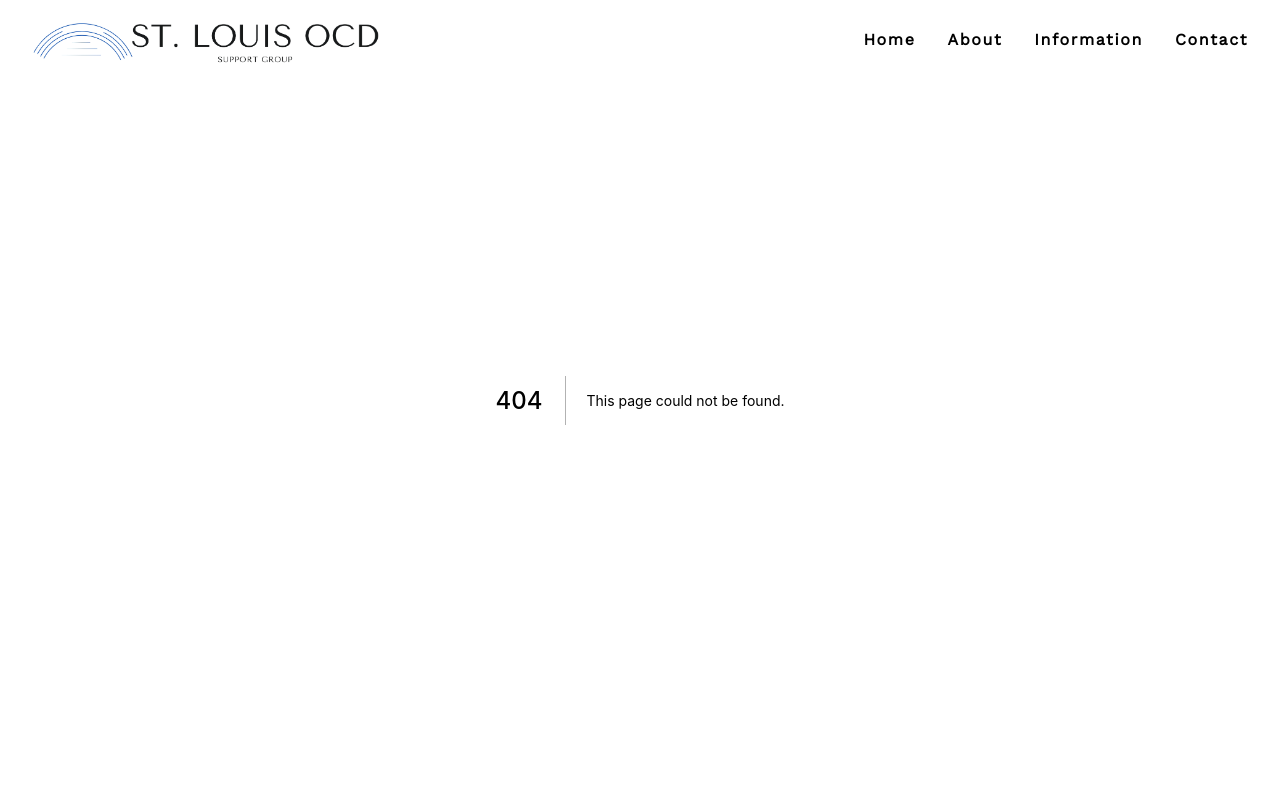
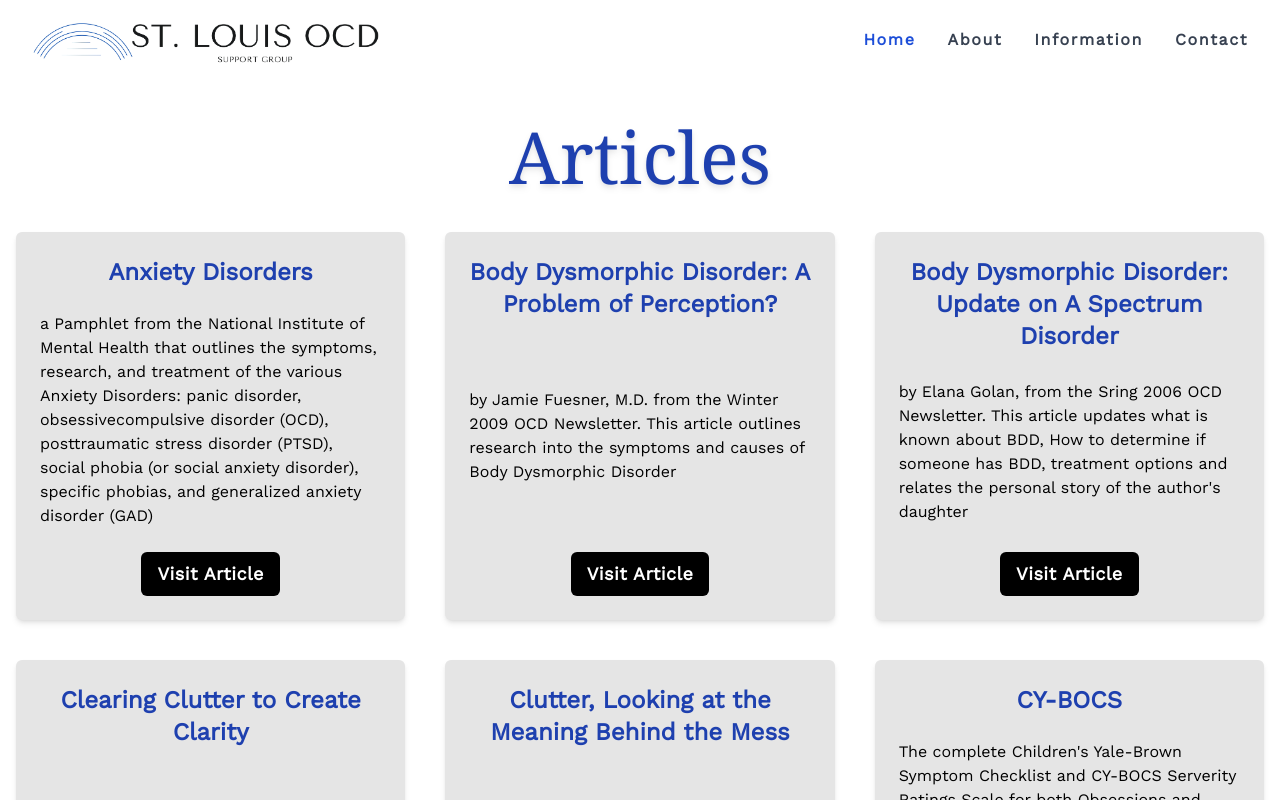
Before and after one commit to brianprost/stl-ocd-website, a Next.js app: page /articles in a window 1280 px wide. Before the commit this address had no page. Shown: the top 800 px of the page. Built offline with nearby package versions, Linux system fonts and the light colour scheme; a web font is replaced by a local one; what tailwind-animatecss would draw is missing.

Commit message:
articles page design

```diff
--- a/components/Landing.jsx
+++ b/components/Landing.jsx
@@ -1,7 +1,6 @@
 export default () => {
   return (
     <section className="flex justify-center bg-white-100 pb-12 h-full" id="home">
-      {/* <div className="grid px-8 py-4 mx-auto lg:pt-48 lg:pb-16"> */}
       <div className="flex justify-center items-center px-8 pt-20 lg:pt-48 lg:pb-16 ">
           <div className="w-5/6 md:w-1/2 ">
             <h1 className="text-7xl py-16 md:pb-0 md:text-8xl lg:text-7xl xl:text-8xl tracking-wide text-center text-gray-900 font-title md:leading-2 ">
--- a/components/Layout.jsx
+++ b/components/Layout.jsx
@@ -3,7 +3,7 @@ import Navbar from "./Navbar";
 
 const Layout = ({ children }) => {
   return (
-    <div>
+    <div className="flex flex-col h-screen justify-between">
       <Navbar />
       { children }
     </div>
--- a/components/Navbar.jsx
+++ b/components/Navbar.jsx
@@ -6,8 +6,8 @@ function Navbar() {
   // make the navigation titles icons instead
   const [isOpen, setIsOpen] = useState(false);
   return (
-    <section>
-      <nav className="bg-white fixed w-full">
+    <div className="fixed w-full object-cover">
+      <nav className="bg-white w-full">
         <div className="max-w-7xl mx-auto px-4 sm:px-6 lg:px-8">
             <div className="container flex flex-wrap items-center justify-between h-20">
               <div className="h-3/4 md:h-full relative">
@@ -21,28 +21,24 @@ function Navbar() {
                 <div className="flex flex-col mt-4 md:flex-row md:space-x-8 md:mt-0  md:font-bold tracking-widest">
                   <Link
                     href="/"
-                    className="block py-2 pr-4 pl-3 text-white bg-blue-700 rounded md:bg-transparent md:text-blue-700 md:p-0 hover:scale-125"
                   >
-                    <a>Home</a>
+                    <a className="block py-2 pr-4 pl-3 text-white bg-blue-700 rounded md:bg-transparent md:text-blue-700 md:p-0 hover:scale-125">Home</a>
                   </Link>
 
                   <Link
                     href="/#about"
-                    className="block py-2 pr-4 pl-3 text-gray-700 hover:bg-gray-50 md:hover:bg-transparent md:border-0 md:hover:text-blue-700 md:p-0 hover:scale-125"
                   >
-                    <a>About</a>
+                    <a className="block py-2 pr-4 pl-3 text-gray-700 hover:bg-gray-50 md:hover:bg-transparent md:border-0 md:hover:text-blue-700 md:p-0 hover:scale-125">About</a>
                   </Link>
                   <Link
                     href="/#information"
-                    className="block py-2 pr-4 pl-3 text-gray-700 hover:bg-gray-50 md:hover:bg-transparent md:border-0 md:hover:text-blue-700 md:p-0 hover:scale-125"
                   >
-                    <a>Information</a>
+                    <a className="block py-2 pr-4 pl-3 text-gray-700 hover:bg-gray-50 md:hover:bg-transparent md:border-0 md:hover:text-blue-700 md:p-0 hover:scale-125">Information</a>
                   </Link>
                   <Link
                     href="/#contact"
-                    className="block py-2 pr-4 pl-3 text-gray-700 hover:bg-gray-50 md:hover:bg-transparent md:border-0 md:hover:text-blue-700 md:p-0 hover:scale-125"
                   >
-                    <a>Contact</a>
+                    <a className="block py-2 pr-4 pl-3 text-gray-700 hover:bg-gray-50 md:hover:bg-transparent md:border-0 md:hover:text-blue-700 md:p-0 hover:scale-125">Contact</a>
                   </Link>
                 </div>
               </div>
@@ -143,7 +139,7 @@ function Navbar() {
           )}
         </Transition>
       </nav>
-    </section>
+    </div>
   );
 }
 
--- a/components/articles/index.jsx
+++ /dev/null
@@ -1,28 +0,0 @@
-import { Articles } from "../../data/Articles";
-import Link from "next/link";
-
-export default () => {
-  return (
-    <>
-      <div className="flex flex-col align-items justify-center ">
-        <ul className="flex flex-wrap list-none justify-center">
-          {Articles.map((article) => (
-            <li className="flex p-2 m-4">
-              <Link href={article.link} >
-                <a className="block p-6 max-w-sm bg-inherit rounded-lg border border-gray-100 shadow-md transition duration-500 ease-in-out transform hover:-translate-y-1 hover:shadow-lg hover:bg-gray-300" target="_blank" rel="noopener noreferrer">
-                  <h5 className="font-title text-center mb-6 text-2xl tracking-tight text-blue-800 lg:text-4xl">
-                    {article.title}
-                  </h5>
-                  <p className="font-normal text-gray-800 px-8">
-                    {article.description}
-                  </p>
-                </a>
-              </Link>
-            </li>
-          ))}
-        </ul>
-      </div>
-
-    </>
-  );
-};
--- /dev/null
+++ b/pages/articles/index.jsx
@@ -0,0 +1,39 @@
+import { Articles } from "../../data/Articles";
+import Link from "next/link";
+
+export default () => {
+  return (
+    <>
+      <div class="container w-full md:px-4 mx-auto py-20">
+        <h1 className="text-6xl lg:text-7xl text-center font-title text-blue-800 my-10 drop-shadow-md">
+          Articles
+        </h1>
+        <div class="md:grid lg:grid-cols-3 md:grid-cols-2 mlg:grid-cols-3 md:gap-10 space-y-6 md:space-y-0 px-10 md:px-0 mx-auto">
+          {Articles.map((article) => (
+            <div class="bg-neutral-200 p-6 shadow-md rounded-md flex flex-col h-full justify-between my-4 md:my-auto">
+              <Link href={article.link}>
+                <a
+                  target="_blank"
+                  rel="noopener noreferrer"
+                  className="hover:underline"
+                >
+                  <h3 class="font-bold text-center mb-6 text-2xl tracking-normal text-blue-800">
+                    {article.title}
+                  </h3>
+                </a>
+              </Link>
+              <p class="mb-2">{article.description}</p>
+              <Link href={article.link}>
+                <a target="_blank" rel="noopener noreferrer">
+                  <button class="text-lg font-semibold tracking-wide text-white bg-black px-4 py-2 block mx-auto mt-4 rounded-md transition duration-500 ease-in-out hover:-translate-y-1 hover:shadow-lg">
+                    Visit Article
+                  </button>
+                </a>
+              </Link>
+            </div>
+          ))}
+        </div>
+      </div>
+    </>
+  );
+};
--- a/components/books/index.jsx
+++ b/pages/books/index.jsx
@@ -1,4 +1,4 @@
-import Navbar from '../Navbar'
+import Navbar from '../../components/Navbar'
 import { Books } from '../../data/Books'
 
 export default () => {
--- a/pages/index.jsx
+++ b/pages/index.jsx
@@ -1,6 +1,5 @@
 import Head from "next/head";
 import Landing from "../components/Landing";
-import Navbar from "../components/Navbar";
 import About from "../components/About";
 import Resources from "../components/Information";
 import Contact from "../components/Contact";
@@ -9,12 +8,10 @@ import Contact from "../components/Contact";
 export default function Home() {
   return (
     <>
-    <div className="h-screen flex flex-col ">
       <Landing />
       <About />
       <Resources />
       <Contact />
-    </div>
     </>
   );
 }
```
Also changed, not shown: pages/Resources/index.jsx (renamed from components/Resources/index.jsx).
